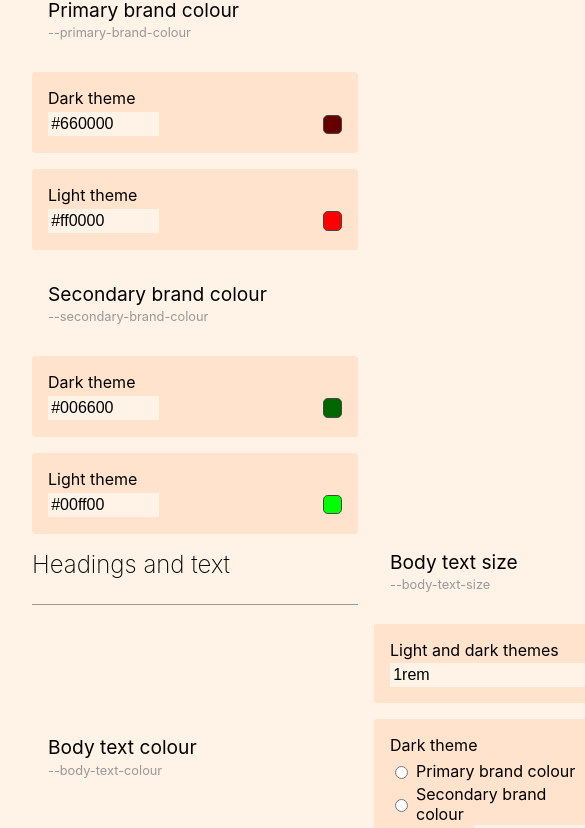
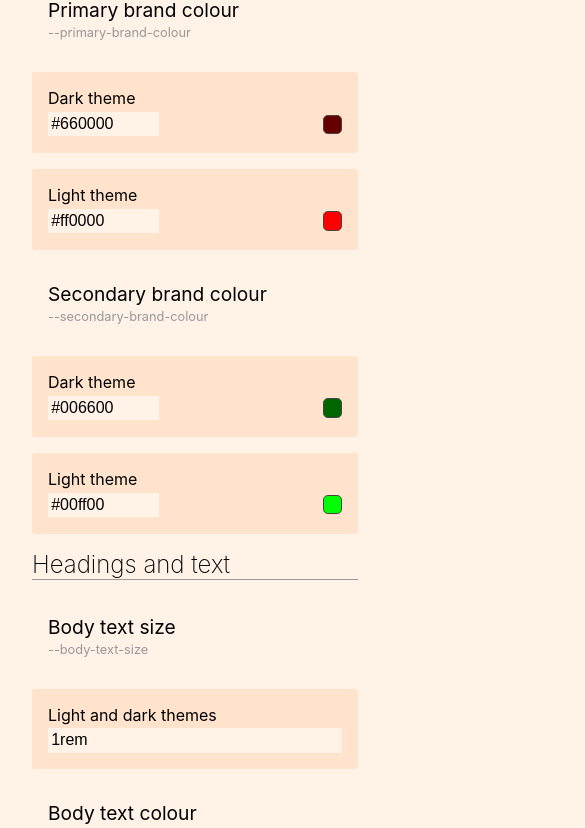
Before and after one commit to davidpounds/whitelabel, a React (Create React App) app: page / in a window 390 px wide. Shown: the part 1152-1980 px from the top of the page, 585 px wide, since content can reach past the window. Built offline with nearby package versions, Linux system fonts and the light colour scheme.

Commit message:
Fixed responsive layout bug

```diff
--- a/src/components/CssValue.css
+++ b/src/components/CssValue.css
@@ -1,5 +1,10 @@
 .not-themed {
     grid-column: 2 / span 2;
+}
+@media screen and (max-width: 50rem) {
+    .not-themed {
+        grid-column: 1 / -1;
+    }
 }
 .css-value {
     display: flex;
```
